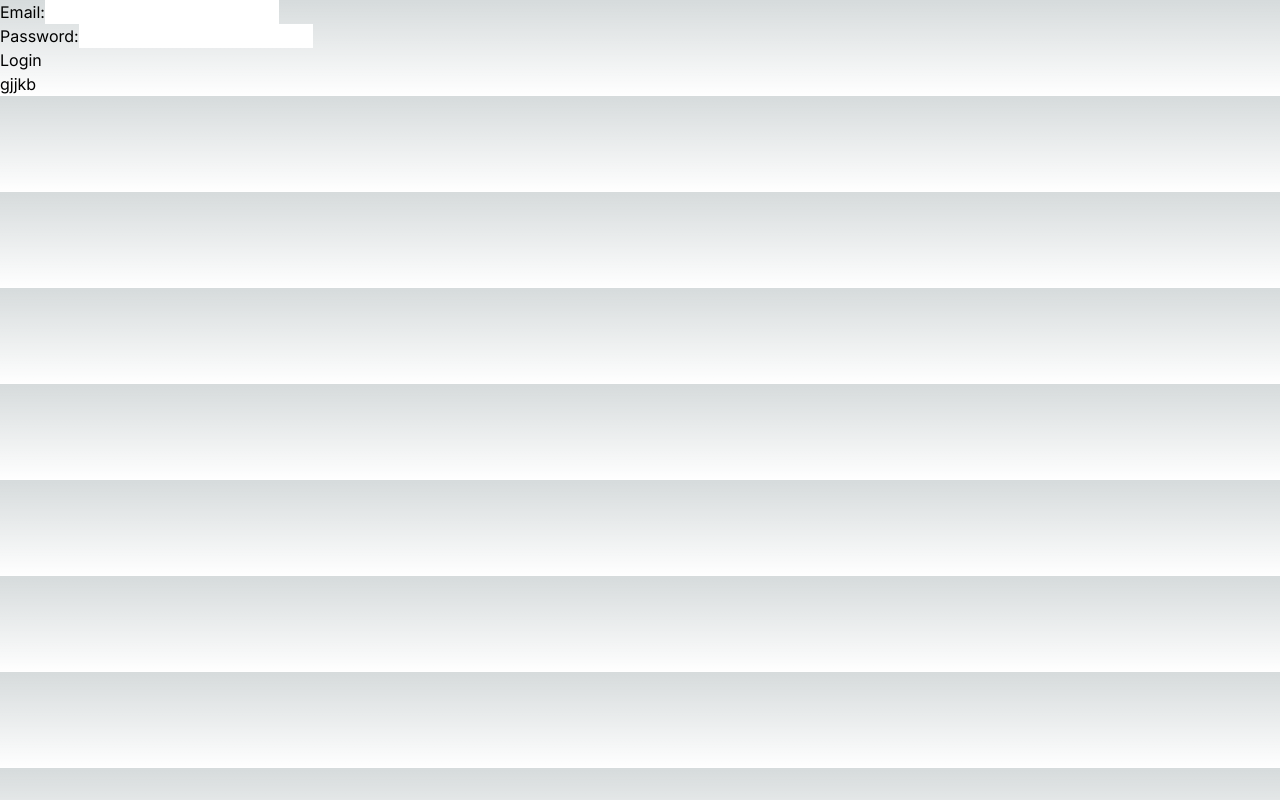
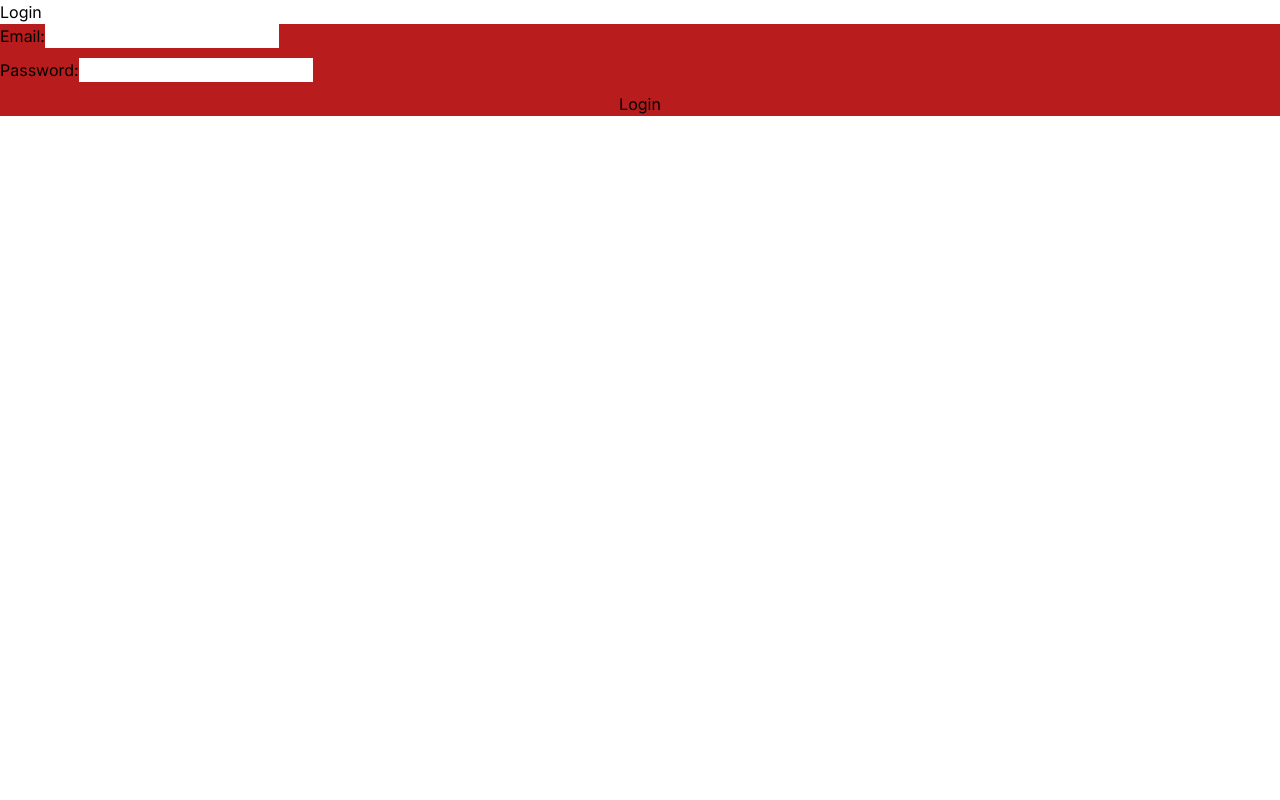
Before and after one commit to dimazzfathi/FN_ABSENSI, a Next.js app: page / in a window 1280 px wide. Built offline with nearby package versions, Linux system fonts and the light colour scheme.

Commit message:
S: nambah

```diff
--- a/app/components/auth/loginform.tsx
+++ b/app/components/auth/loginform.tsx
@@ -1,4 +1,6 @@
-import React, { useState } from 'react';
+"use client";
+import { useState } from 'react';
+import Styles from "../../styles/auth";
 
 export default function LoginForm() {
   const [email, setEmail] = useState('');
@@ -11,7 +13,7 @@ export default function LoginForm() {
   };
 
   return (
-    <form onSubmit={handleSubmit}>
+    <form className='flex flex-col justify-items-center gap-2.5 bg-red-700' onSubmit={handleSubmit}>
       <div>
         <label>Email:</label>
         <input
--- a/app/globals.css
+++ b/app/globals.css
@@ -16,7 +16,7 @@
   }
 }
 
-body {
+/* body {
   color: rgb(var(--foreground-rgb));
   background: linear-gradient(
       to bottom,
@@ -24,7 +24,7 @@ body {
       rgb(var(--background-end-rgb))
     )
     rgb(var(--background-start-rgb));
-}
+} */
 
 @layer utilities {
   .text-balance {
--- a/app/page.tsx
+++ b/app/page.tsx
@@ -2,6 +2,6 @@ import Image from "next/image";
 
 export default function Home() {
   return (
-    <h1>gjjkb</h1>
+    <h1></h1>
   );
 }
--- /dev/null
+++ b/app/styles/auth.css
@@ -0,0 +1,25 @@
+.auth-container {
+  display: flex;
+  flex-direction: column;
+  align-items: center;
+  margin-top: 50px;
+
+}
+
+form {
+  display: flex;
+  flex-direction: column;
+  gap: 10px;
+
+}
+
+input {
+  padding: 8px;
+  width: 300px;
+}
+
+button {
+  padding: 10px;
+  width: 150px;
+  align-self: center;
+}
```
Also changed, not shown: app/layout.tsx (+4 -3 lines).
